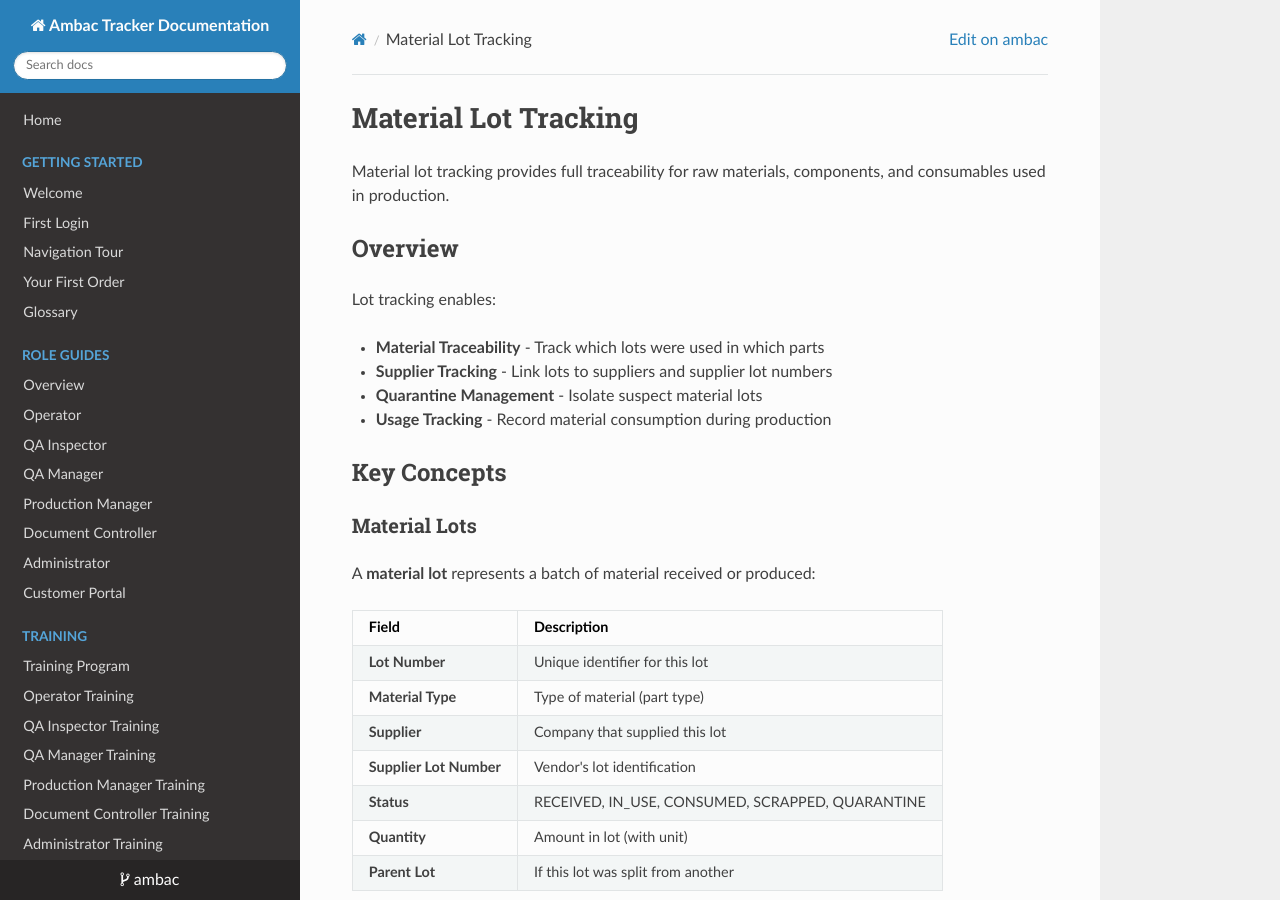
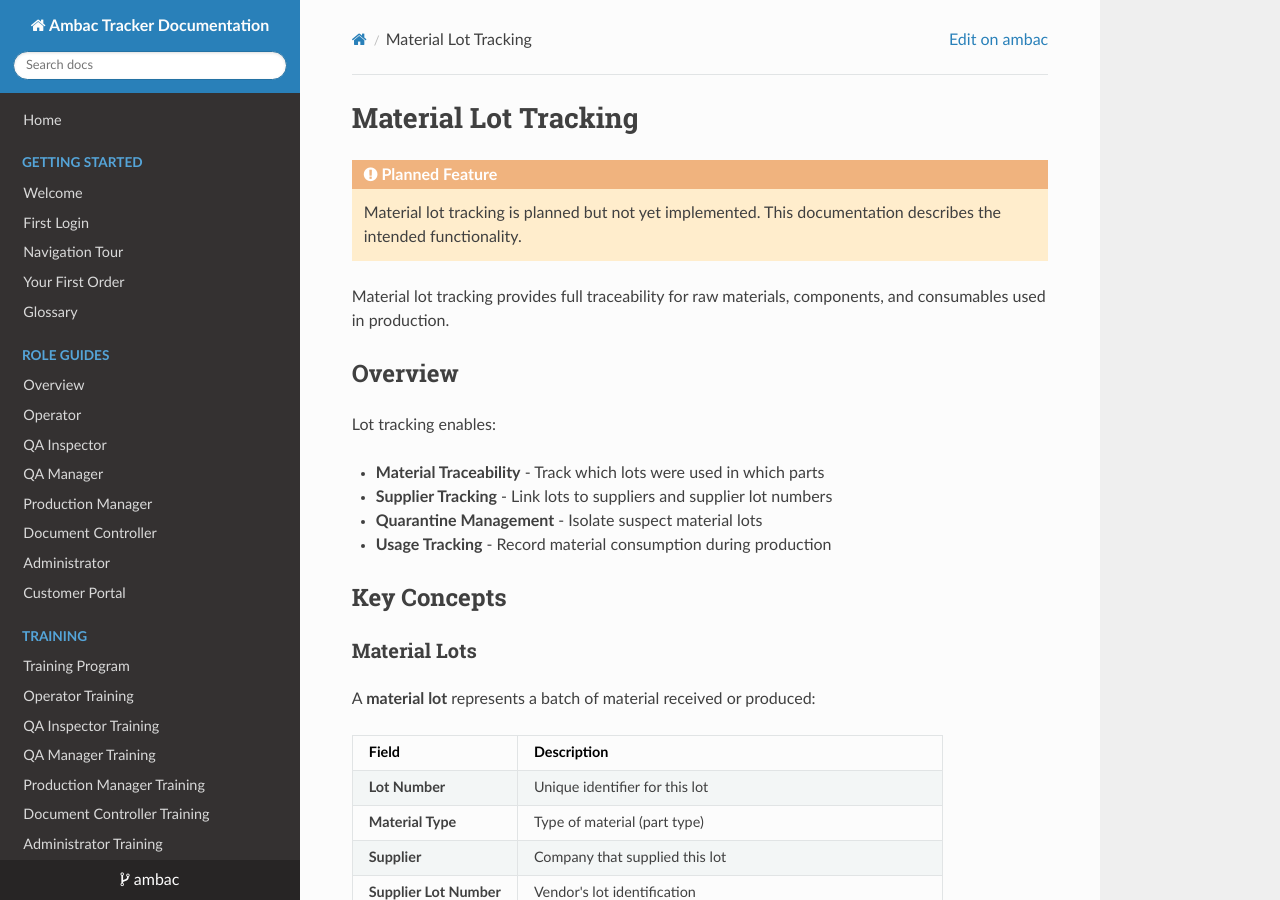
Before and after one commit to TiredEspressoBean/AmbacQualityManagementService, an MkDocs documentation site: the page built from docs/workflows/tracking/lot-tracking.md, in a window 1280 px wide and 900 px high. Built offline with MkDocs 1.6.1, drawn with Linux system fonts in a browser that asks for light colours; nearby versions of some CDN libraries; part of the change alters nothing that is shown.

Commit message:
Update mkdocs nav and mark lot tracking as planned
- Add SPC Practitioner Guide to nav
- Add Remanufacturing section to nav (was missing)
- Mark lot tracking as planned/not implemented

Co-Authored-By: Claude Opus 4.5 <noreply@anthropic.com>

```diff
--- a/docs/workflows/tracking/lot-tracking.md
+++ b/docs/workflows/tracking/lot-tracking.md
@@ -1,4 +1,7 @@
 # Material Lot Tracking
+
+!!! warning "Planned Feature"
+    Material lot tracking is planned but not yet implemented. This documentation describes the intended functionality.
 
 Material lot tracking provides full traceability for raw materials, components, and consumables used in production.
 
--- a/mkdocs.yml
+++ b/mkdocs.yml
@@ -86,9 +86,15 @@ nav:
       - Uploading Documents: workflows/documents/uploading.md
       - Document Revisions: workflows/documents/revisions.md
       - Document Approval: workflows/documents/approval.md
+    - Remanufacturing:
+      - Reman Overview: workflows/reman/overview.md
+      - Receiving Cores: workflows/reman/receiving.md
+      - Disassembly: workflows/reman/disassembly.md
+      - Component Management: workflows/reman/components.md
   - Analysis & Reporting:
     - Dashboard Overview: analysis/dashboard.md
     - SPC Charts: analysis/spc.md
+    - SPC Practitioner Guide: analysis/spc-practitioner-guide.md
     - Defect Analysis: analysis/defects.md
     - Heat Maps: analysis/heatmaps.md
     - Exporting Data: analysis/exporting.md
```
